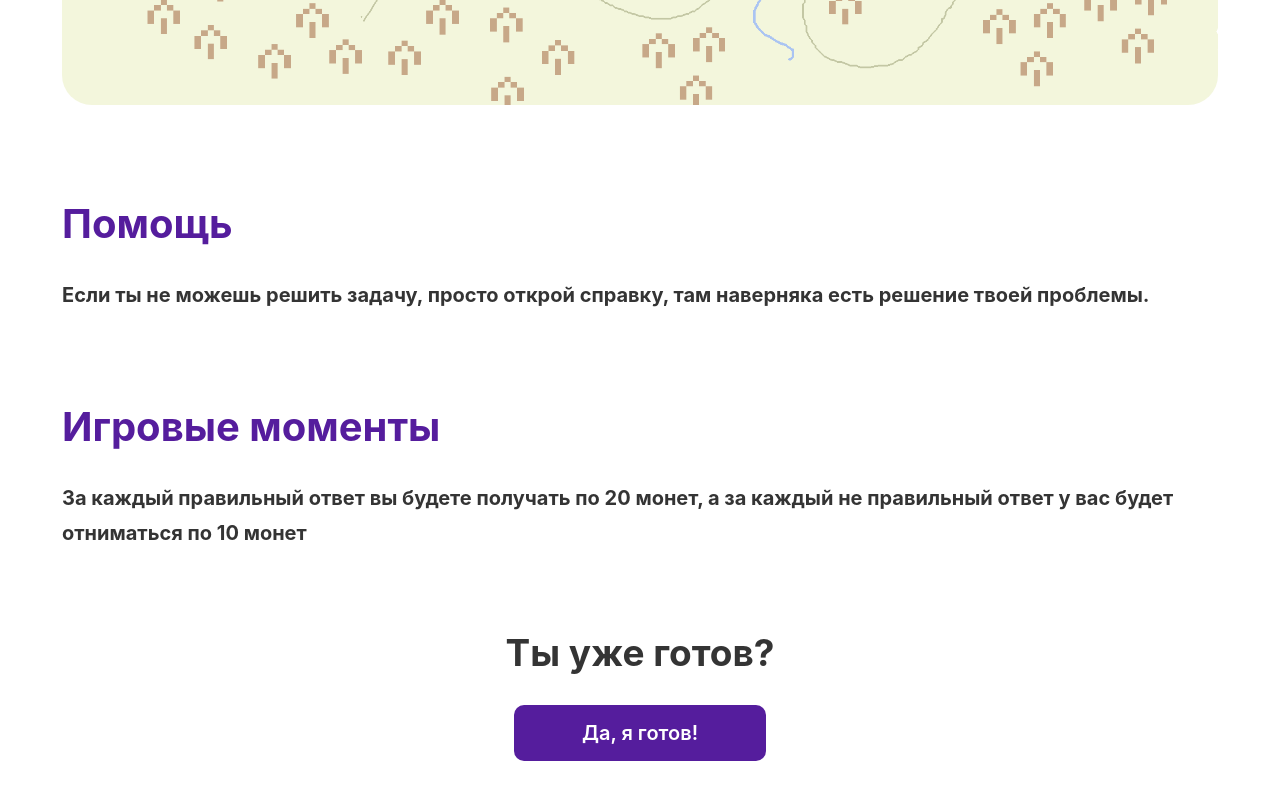
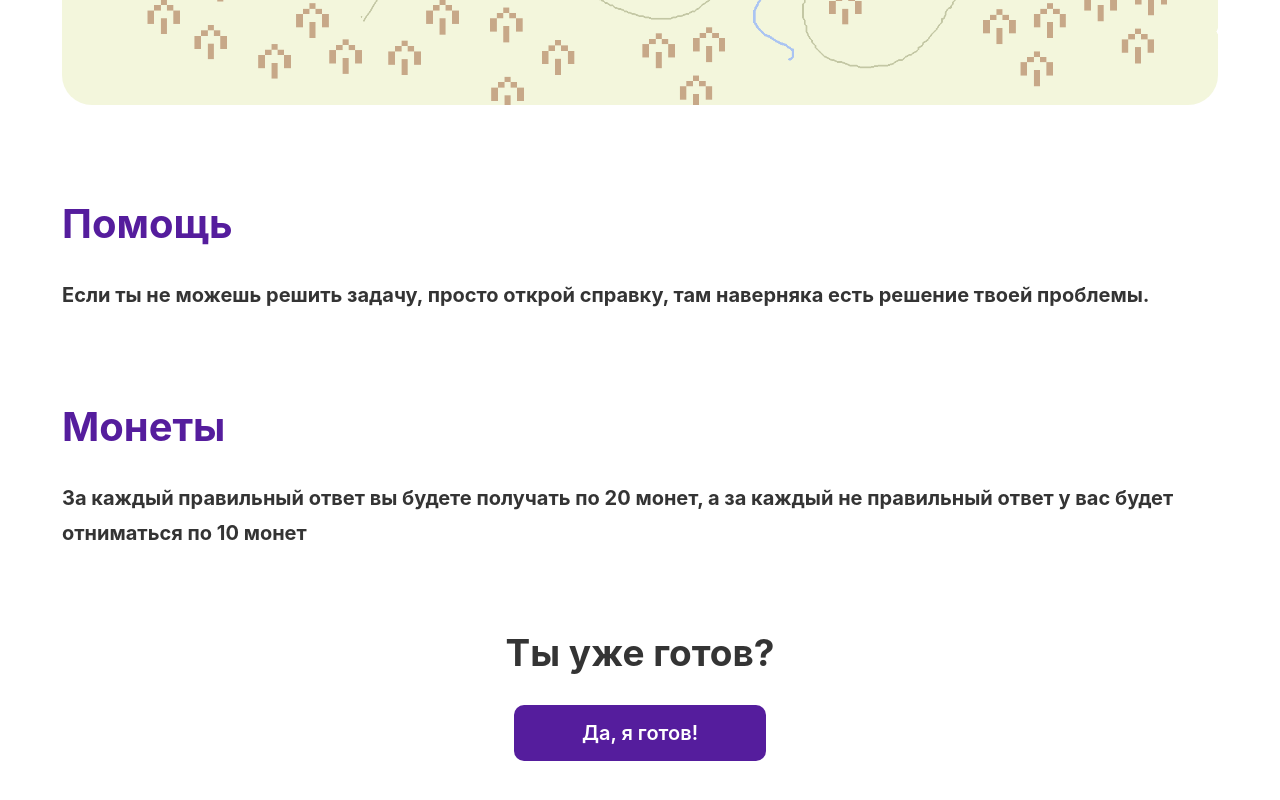
Before and after one commit to WhiteWolf12309/quest, a React (Create React App) app: page / in a window 1280 px wide. Shown: the part 1196-1996 px from the top of the page. Built offline with nearby package versions, Linux system fonts and the light colour scheme.

Commit message:
Update Infopage.jsx

```diff
--- a/src/components/Infopage.jsx
+++ b/src/components/Infopage.jsx
@@ -43,7 +43,7 @@ const Infopage = ({appStage, setAppStage}) => {
             </div>
 
             <div className="item">
-              <div className="item-title">Игровые моменты</div>
+              <div className="item-title">Монеты</div>
               <div className="item-body">За каждый правильный ответ вы будете получать по 20 монет, а за каждый не правильный ответ у вас будет отниматься по 10 монет</div>
             </div>
 
```
